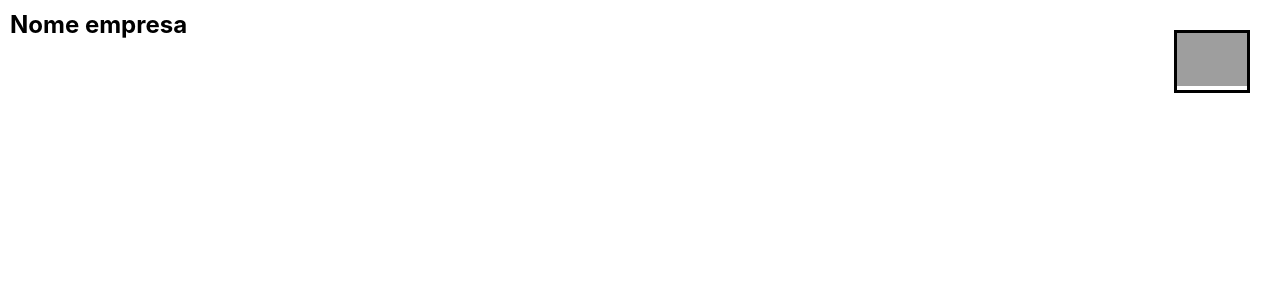
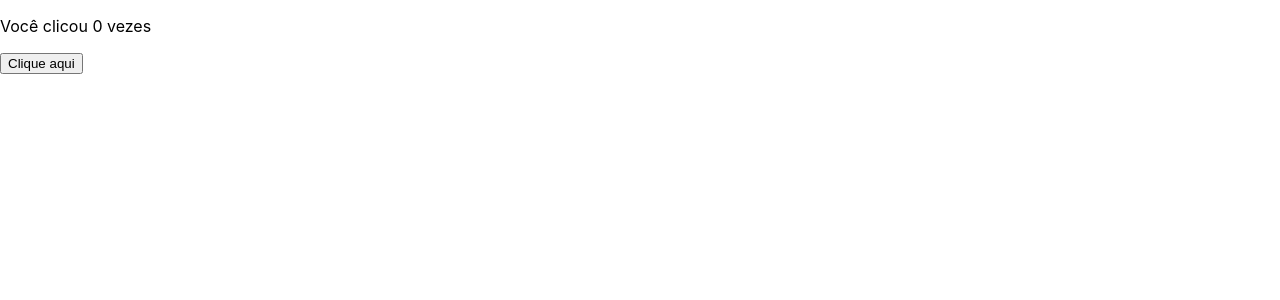
Before and after one commit to Spiguerfild/projeto_danki_react, a React (Create React App) app: page / in a window 1280 px wide. Shown: the top 300 px of the page. Built offline with nearby package versions, Linux system fonts and the light colour scheme; grey boxes are pictures that could not be loaded.

Commit message:
hook de efeito e de estado

```diff
--- a/src/App.js
+++ b/src/App.js
@@ -1,14 +1,20 @@
+import React, { useState, useEffect } from 'react';
 
-import './App.css';
-import Header from './Header.js';
+ export default function App() {
+  const [count, setCount] = useState(0);
 
+  // Similar ao componentDidMount e componentDidUpdate:
+  useEffect(() => {
+    // Atualiza o título do documento usando a API do browser
+    document.title = `Você clicou ${count} vezes`;
+  });
 
-function App(props) {
   return (
-    <div className="App">
-
+    <div>
+      <p>Você clicou {count} vezes</p>
+      <button onClick={() => setCount(count + 1)}>
+        Clique aqui
+      </button>
     </div>
   );
 }
-
-export default App;
--- a/src/index.js
+++ b/src/index.js
@@ -8,6 +8,6 @@
 root.render(
   <React.StrictMode>
     <App />
-    <Header />
+
   </React.StrictMode>
 );
```
